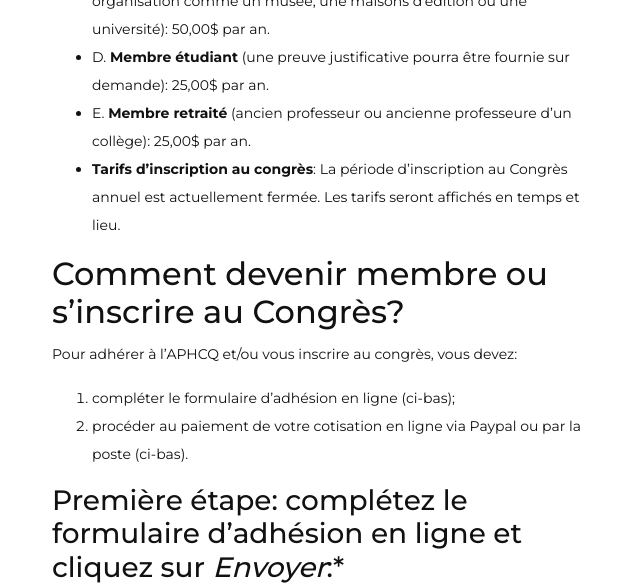
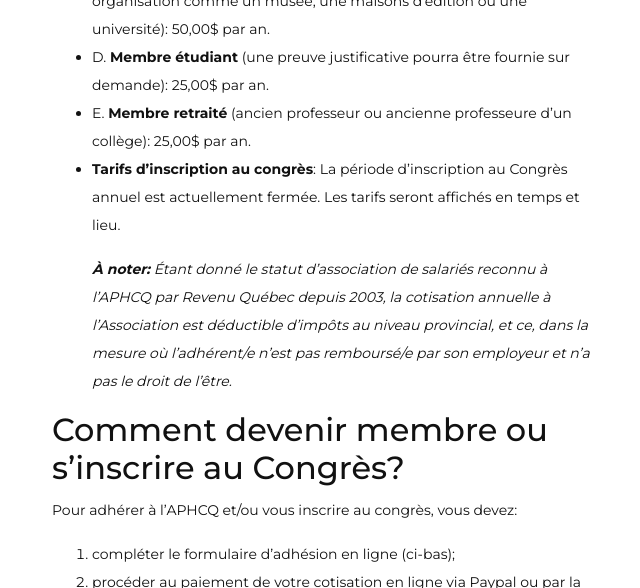
Before and after one commit to aphcq-association/site-web, a Jekyll site: the page built from docs/adherez.html, in a window 1280 px wide and 900 px high, scrolled down 1312 px, cut to the strip 0-588 px from the top of the window. Shown: the whole strip, without its empty margins (33-673 px from the left). Built offline with Jekyll 4.4.1, drawn with Linux system fonts in a browser that asks for light colours.

Commit message:
Update Pages “adherez”

```diff
--- a/docs/adherez.html
+++ b/docs/adherez.html
@@ -1,16 +1,15 @@
 ---
 layout: page_texte
 id: adherez
+titre: Adhérer à l'APHCQ / S'inscrire au Congrès annuel
 image_top: /media/1b.jpg
 image_droite: /media/1s.jpg
-titre: Adhérer à l'APHCQ / S'inscrire au Congrès annuel
 date: 2020-01-07T12:00:00.000Z
 nav_id: adherez
 ---
-
 ## Pourquoi devenir membre?
 
-En adhérant à l’APHCQ ou en renouvellement votre cotisation, vous contribuez à la promotion de l’histoire au collégial et à la force de notre communauté professionnelle. Vous vous assurez également de recevoir en exclusivité les plus récents numéros du [_**Bulletin de l’APHCQ**_](/bulletin.html), ainsi les courriels d’information portant sur nos activités.
+En adhérant à l’APHCQ ou en renouvellement votre cotisation, vous contribuez à la promotion de l’histoire au collégial et à la force de notre communauté professionnelle. Vous vous assurez également de recevoir en exclusivité les plus récents numéros du ***[Bulletin de l’APHCQ](/bulletin.html)***, ainsi les courriels d’information portant sur nos activités.
 
 ## Qui peut devenir membre?
 
@@ -27,6 +26,9 @@
 * E. **Membre retraité** (ancien professeur ou ancienne professeure d’un collège): 25,00$ par an.
 * **Tarifs d'inscription au congrès**: La période d'inscription au Congrès annuel est actuellement fermée. Les tarifs seront affichés en temps et lieu.
 
+  ***À noter:** Étant donné le statut d'association de salariés reconnu à l'APHCQ par Revenu Québec depuis 2003, la cotisation annuelle à l'Association est déductible d'impôts au niveau provincial, et ce, dans la mesure où l'adhérent/e n'est pas remboursé/e par son employeur et n'a pas le droit de l'être.*
+
+
 ## Comment devenir membre ou s'inscrire au Congrès?
 
 Pour adhérer à l’APHCQ et/ou vous inscrire au congrès, vous devez:
@@ -34,11 +36,12 @@
 1. compléter le formulaire d’adhésion en ligne (ci-bas);
 2. procéder au paiement de votre cotisation en ligne via Paypal ou par la poste (ci-bas).
 
-### Première étape: complétez le formulaire d’adhésion en ligne et cliquez sur _Envoyer_:*
+### Première étape: complétez le formulaire d’adhésion en ligne et cliquez sur *Envoyer*:*
 
 <iframe src="https://docs.google.com/forms/d/e/1FAIpQLSeAeQ8VdFBaTKmR9X8MbPOW8-EjOkTauHirAPjv87DzmxahIA/viewform?embedded=true" width="640" height="3000" frameborder="0" marginheight="0" marginwidth="0">Chargement…</iframe>
 
 ### Deuxième étape: procédez au paiement du montant correspondant au tarif sélectionné
+
 **Assurez-vous de reproduire les informations fournies dans le formulaire (catégorie de membre et mode de paiement)**
 
 **Option A:** Paiement ligne via le site Paypal (carte de crédit requise):
@@ -47,8 +50,6 @@
 
 **Option B:** Chèque personnel à poster l’adresse suivante (prière d'indiquer votre date d’adhésion sur le chèque):
 
-> Adhésions APHCQ<br/>
-> 7343, rue Boyer<br/>
-> Montréal (Québec) H2R 2R7
-
-> *N.B. Cette adresse est uniquement destinée à la gestion des adhésions et des inscriptions au Congrès annuel. Pour tout autre question, écrivez-nous à: [**aphcq.histoire@gmail.com**](mailto:aphcq.histoire@gmail.com)*.
+> Adhésions APHCQ<br/> 7343, rue Boyer<br/> Montréal (Québec) H2R 2R7
+>
+> *N.B. Cette adresse est uniquement destinée à la gestion des adhésions et des inscriptions au Congrès annuel. Pour tout autre question, écrivez-nous à: **[aphcq.histoire@gmail.com](mailto:aphcq.histoire@gmail.com)***.
```
